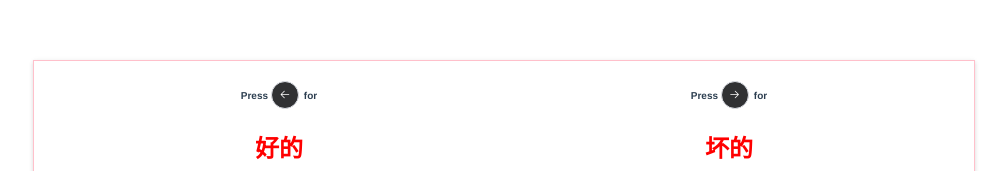
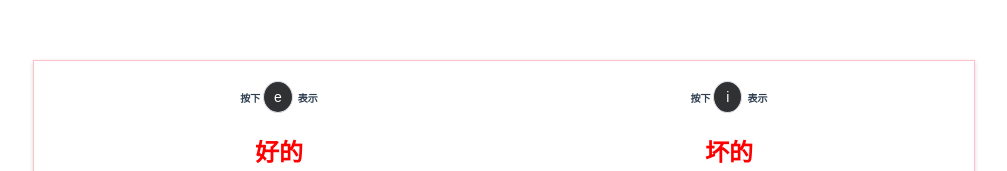
Before and after one commit to cmsax/IAT, a Vue app in the folder spa/iat/: page /iat/main in a window 1280 px wide. Shown: the top 171 px of the page, without its empty margins (136-1143 px from the left). Built offline with nearby package versions, Linux system fonts and the light colour scheme.

Commit message:
update keyCode and help info

```diff
--- a/spa/iat/src/components/IAT/TestBox.vue
+++ b/spa/iat/src/components/IAT/TestBox.vue
@@ -3,8 +3,14 @@
     <el-row type="flex" justify="space-between">
       <el-col>
         <el-row class="indicator">
-          Press
-          <el-button class="button" size="mini" icon="el-icon-back" circle></el-button>for
+          按下
+          <el-button
+            style="padding: 8px 10px; font-size:14px;"
+            class="button"
+            size="mini"
+            circle
+            >e</el-button
+          >表示
         </el-row>
         <el-row>
           <h2>{{ positiveTitle }}</h2>
@@ -12,8 +18,14 @@
       </el-col>
       <el-col>
         <el-row class="indicator">
-          Press
-          <el-button class="button" size="mini" icon="el-icon-right" circle></el-button>for
+          按下
+          <el-button
+            style="padding: 8px 12px; font-size:14px;"
+            class="button"
+            size="mini"
+            circle
+            >i</el-button
+          >表示
         </el-row>
         <el-row>
           <h2>{{ negativeTitle }}</h2>
@@ -44,7 +56,9 @@
         <el-col>
           <h3>{{ optionalInstruction.title }}</h3>
           <ul>
-            <li v-for="(cmd, index) in optionalInstruction.cmds" :key="index">{{ cmd }}</li>
+            <li v-for="(cmd, index) in optionalInstruction.cmds" :key="index">
+              {{ cmd }}
+            </li>
           </ul>
         </el-col>
       </el-row>
@@ -91,17 +105,17 @@ export default class TestBox extends Vue {
   }
 
   get helpInfo() {
-    if (this.active && !this.valid) {
-      const isCurrentPositive =
-        this.testCase!.positiveOrNegative === "positive";
-      return (
-        "当前是" +
-        (isCurrentPositive ? "积极的" : "消极的") +
-        "，请按 " +
-        (isCurrentPositive ? "左" : "右") +
-        "方向键继续。"
-      );
-    }
+    // if (this.active && !this.valid) {
+    //   const isCurrentPositive =
+    //     this.testCase!.positiveOrNegative === "positive";
+    //   return (
+    //     "当前是" +
+    //     (isCurrentPositive ? "积极的" : "消极的") +
+    //     "，请按 " +
+    //     (isCurrentPositive ? "左" : "右") +
+    //     "方向键继续。"
+    //   );
+    // }
     if (!this.active) {
       return "请按空格继续";
     }
@@ -112,10 +126,6 @@ export default class TestBox extends Vue {
     const elapsed = Date.now() - this.lastTime;
     this.lastTime = Date.now();
     return elapsed;
-  }
-
-  updated() {
-    console.log("current test:", this.testCase);
   }
 
   handleKeyUp(event: KeyboardEvent) {
--- a/spa/iat/src/constant.ts
+++ b/spa/iat/src/constant.ts
@@ -1,8 +1,8 @@
 export const KEYS = {
-  // left
-  positive: 37,
-  // right
-  negative: 39,
+  // E
+  positive: 69,
+  // I
+  negative: 73,
   // spance
   continue: 32
 };
```
